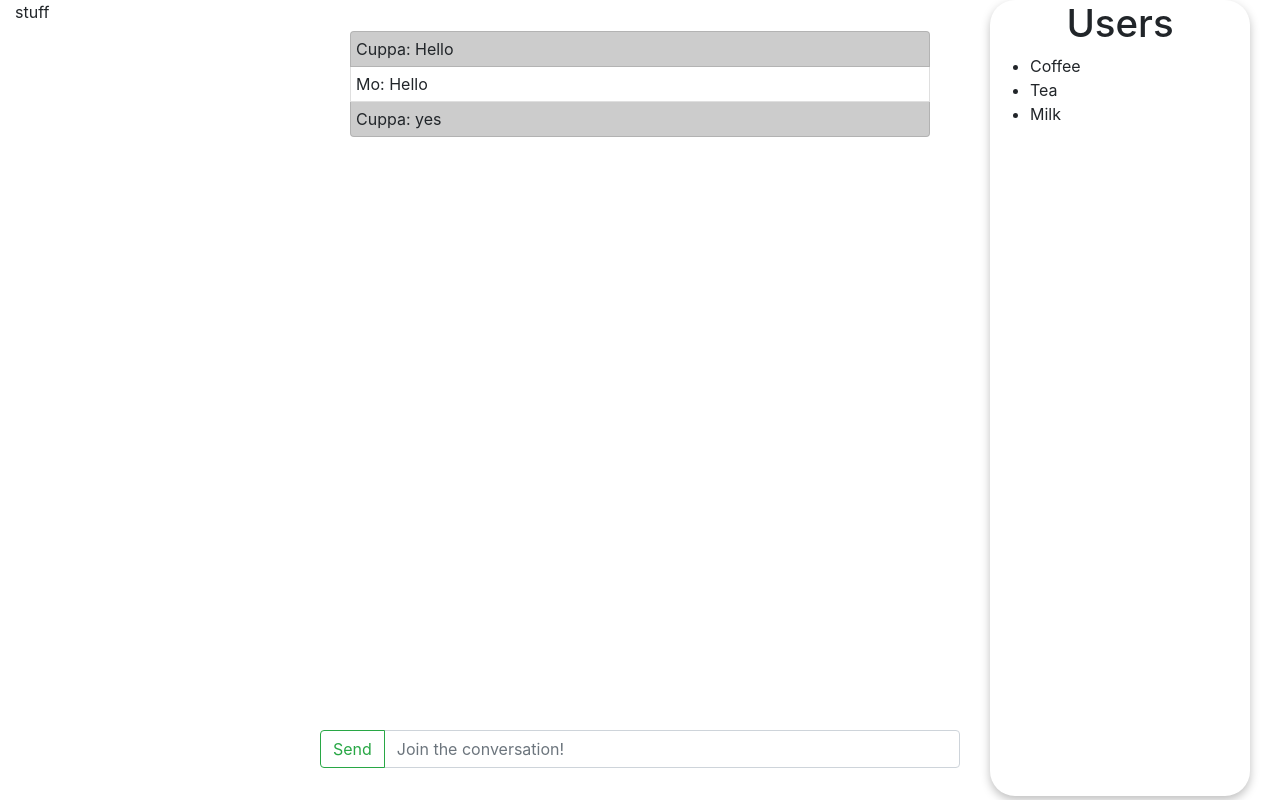
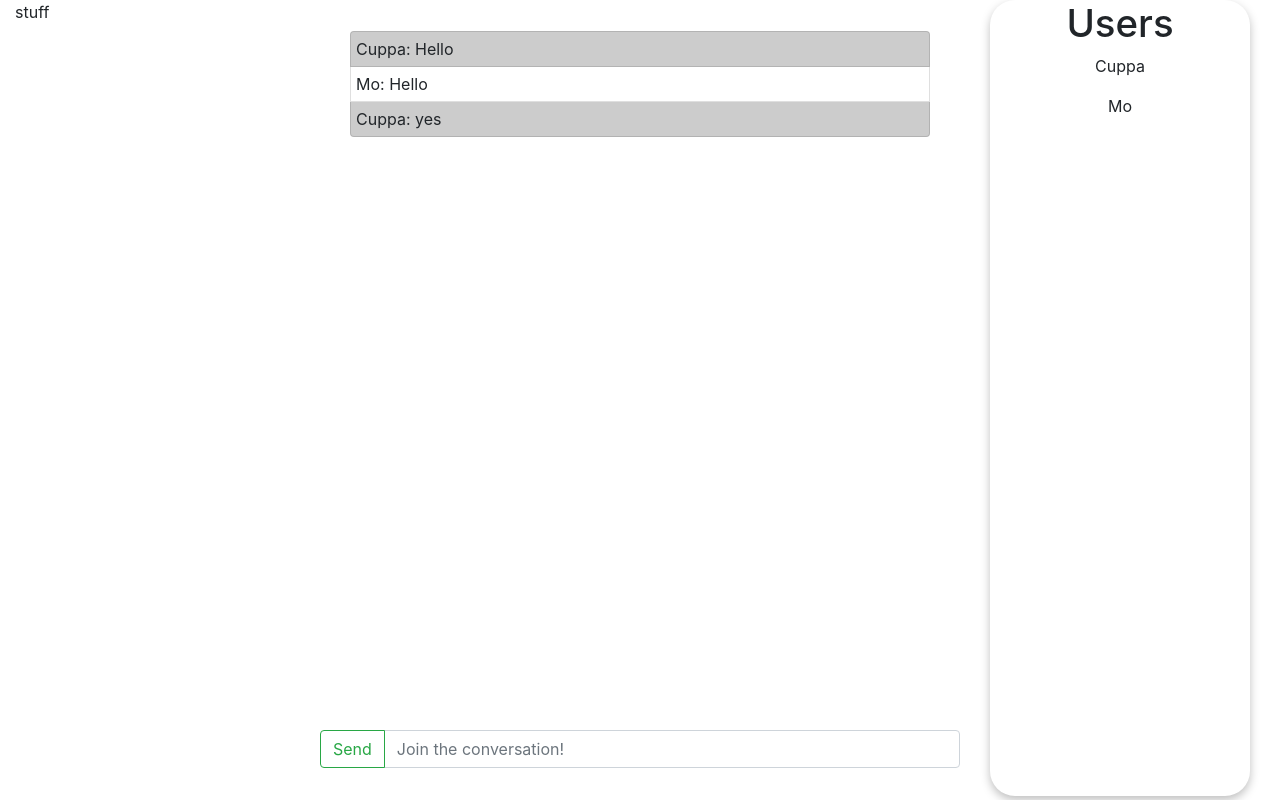
Before and after one commit to MichOchieng/math-centerV2, a React (Create React App) app in the folder math-center/: page / in a window 1280 px wide. Built offline with nearby package versions, Linux system fonts and the light colour scheme.

Commit message:
Removed ul and added paragraphs (most likely will change with socket addition)

```diff
--- a/math-center/src/components/infoBar.js
+++ b/math-center/src/components/infoBar.js
@@ -10,11 +10,8 @@ class InfoBar extends Component {
                     <h1 class="infoBarHeader">
                         Users
                     </h1>
-                    <ul class="userList">
-                        <li>Coffee</li>
-                        <li>Tea</li>
-                        <li>Milk</li>
-                    </ul>
+                    <p>Cuppa</p>
+                    <p>Mo</p>
                 </div>
             </Container>
         );
```
